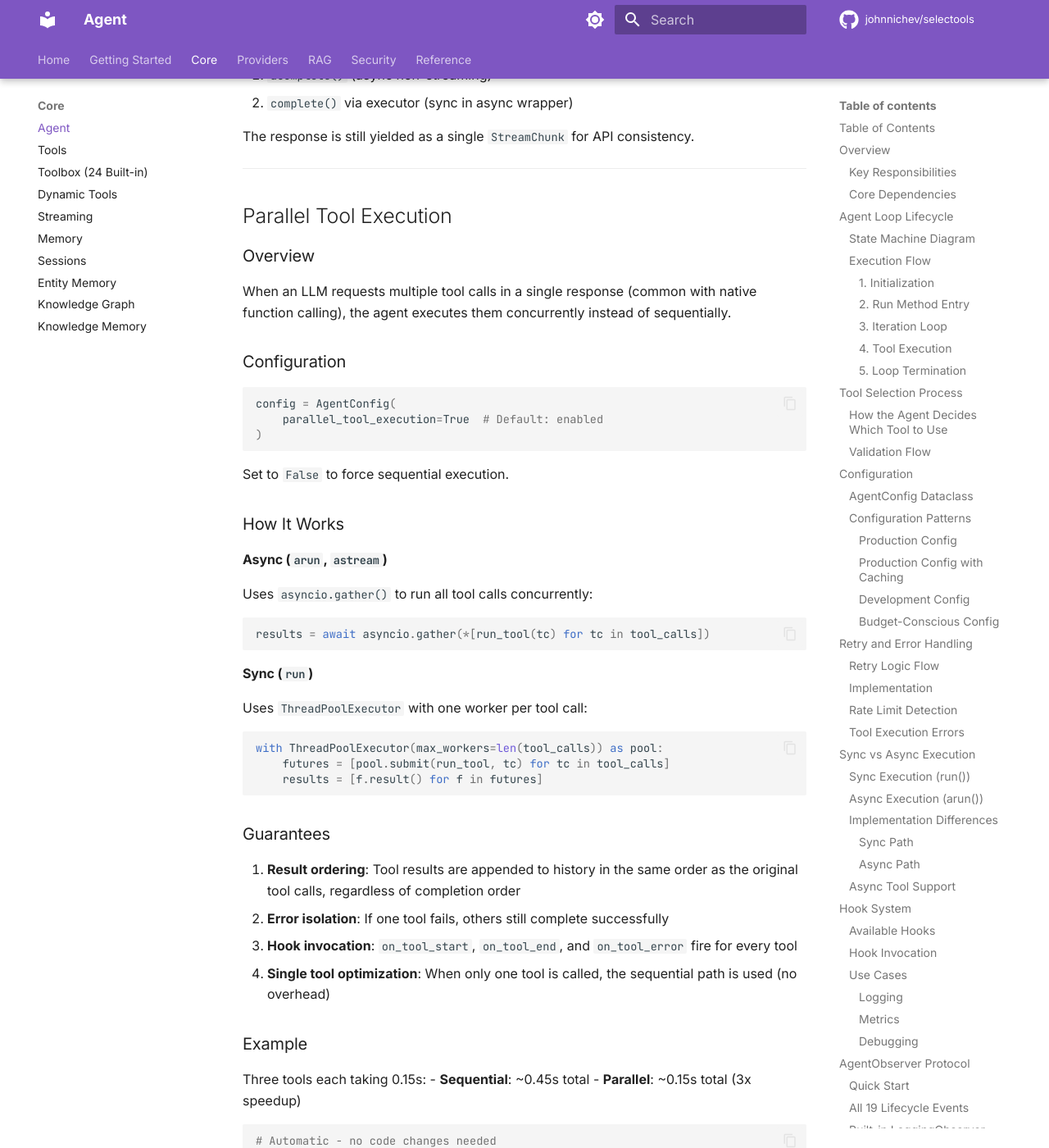
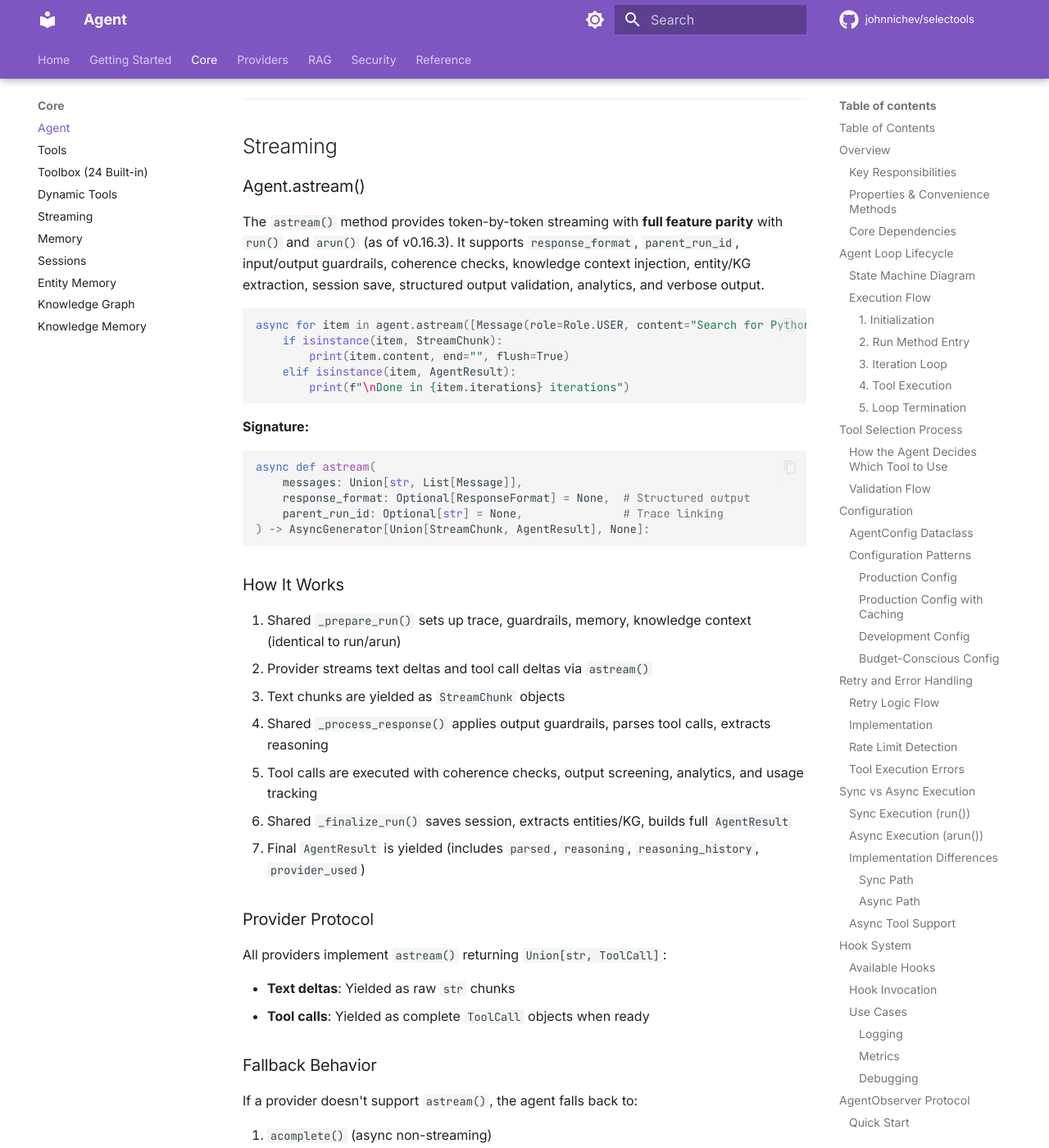
Before and after one commit to johnnichev/selectools, an MkDocs documentation site: the page built from docs/modules/AGENT.md, in a window 1280 px wide and 1400 px high, scrolled down 23477 px. Shown: the whole window at 82% size. Built offline with MkDocs 1.6.1 and Material for MkDocs 9.7.7, drawn with Linux system fonts in a browser that asks for light colours; comment, search, counter and statistics services are not loaded; the version menu is left out; some of the changed text lies outside the part shown.

Commit message:
release: v0.16.3 — agent refactoring + astream() full parity
Refactor Agent class to eliminate ~800 lines of duplicated setup/teardown
logic across run(), arun(), and astream() via shared helpers. Fix 14+
feature gaps in astream() that made it a second-class execution method.

Added:
- Agent.name property, Agent.__call__() shorthand
- parent_run_id param on run/arun/astream for trace linking
- response_format param on astream (was missing)
- GraphExecutionError exception (v0.17.0 pre-work)
- _RunContext dataclass + _prepare_run/_finalize_run/_process_response helpers
- _clone_for_isolation() for batch processing
- 29 regression tests (tests/agent/test_astream_parity.py)

Fixed (astream parity):
- Input/output guardrails, knowledge/entity/KG context injection
- Session load/save, memory summary, coherence checks
- Tool output screening, analytics, verbose output, chunk callback
- Structured output validation, reasoning extraction, tool_selection traces
- Tool-not-found and policy denial trace steps, per-tool usage tracking
- History append order, full AgentResult fields

Docs: Updated AGENT.md, EXCEPTIONS.md, ARCHITECTURE.md, index.md,
README.md, CLAUDE.md with new features and corrected counts.

````diff
--- a/docs/modules/AGENT.md
+++ b/docs/modules/AGENT.md
@@ -48,6 +48,24 @@ The **Agent** class is the central orchestrator of the selectools framework. It
 13. **Streaming**: Token-level streaming with native tool support
 14. **Response Caching**: Avoid redundant LLM calls via pluggable cache layer
 15. **Tool Policy & HITL**: Declarative allow/review/deny rules with human approval
+
+### Properties & Convenience Methods
+
+| Property / Method | Description |
+|---|---|
+| `agent.name` | Returns `config.name` (default: `"agent"`). Useful for multi-agent identification. |
+| `agent(messages, **kw)` | Shorthand for `agent.run(messages, **kw)` via `__call__`. |
+| `agent.ask(prompt)` | Shorthand for `run()` with a single string prompt. |
+| `agent.aask(prompt)` | Async version of `ask()`. |
+
+```python
+# Named agents for multi-agent systems
+researcher = Agent(tools=[search], config=AgentConfig(name="researcher"))
+print(researcher.name)  # "researcher"
+
+# Call the agent directly
+result = researcher("Find info about Python")  # same as researcher.run(...)
+```
 
 ### Core Dependencies
 
@@ -603,6 +621,15 @@ except Exception as exc:
 
 ## Sync vs Async Execution
 
+All three execution methods share the same parameters and feature set (as of v0.16.3):
+
+| Parameter | Type | Default | Description |
+|---|---|---|---|
+| `messages` | `str \| List[Message]` | required | User prompt or message list |
+| `stream_handler` | `Callable[[str], None]` | `None` | Callback for streaming chunks (run/arun only) |
+| `response_format` | `ResponseFormat` | `None` | Pydantic model or JSON Schema for structured output |
+| `parent_run_id` | `str` | `None` | Links trace to a parent agent's run for nested orchestration |
+
 ### Sync Execution (`run()`)
 
 ```python
@@ -782,7 +809,7 @@ agent = Agent(
 )
 ```
 
-### All 19 Lifecycle Events
+### All 25 Lifecycle Events
 
 | Event | Scope | Parameters (after `run_id`) | When |
 |---|---|---|---|
@@ -1043,7 +1070,7 @@ Each section is only present when the corresponding feature is configured and ha
 
 ### Agent.astream()
 
-The `astream()` method provides token-by-token streaming with native tool call support:
+The `astream()` method provides token-by-token streaming with **full feature parity** with `run()` and `arun()` (as of v0.16.3). It supports `response_format`, `parent_run_id`, input/output guardrails, coherence checks, knowledge context injection, entity/KG extraction, session save, structured output validation, analytics, and verbose output.
 
 ```python
 async for item in agent.astream([Message(role=Role.USER, content="Search for Python")]):
@@ -1053,13 +1080,25 @@ async for item in agent.astream([Message(role=Role.USER, content="Search for Pyt
         print(f"\nDone in {item.iterations} iterations")
 ```
 
+**Signature:**
+
+```python
+async def astream(
+    messages: Union[str, List[Message]],
+    response_format: Optional[ResponseFormat] = None,  # Structured output
+    parent_run_id: Optional[str] = None,               # Trace linking
+) -> AsyncGenerator[Union[StreamChunk, AgentResult], None]:
+```
+
 ### How It Works
 
-1. Provider streams text deltas and tool call deltas via `astream()`
-2. Text chunks are yielded as `StreamChunk` objects
-3. Tool calls are accumulated until complete, then executed
-4. Tool results are appended to history and the loop continues
-5. Final `AgentResult` is yielded when no more tool calls
+1. Shared `_prepare_run()` sets up trace, guardrails, memory, knowledge context (identical to run/arun)
+2. Provider streams text deltas and tool call deltas via `astream()`
+3. Text chunks are yielded as `StreamChunk` objects
+4. Shared `_process_response()` applies output guardrails, parses tool calls, extracts reasoning
+5. Tool calls are executed with coherence checks, output screening, analytics, and usage tracking
+6. Shared `_finalize_run()` saves session, extracts entities/KG, builds full `AgentResult`
+7. Final `AgentResult` is yielded (includes `parsed`, `reasoning`, `reasoning_history`, `provider_used`)
 
 ### Provider Protocol
 
--- a/pyproject.toml
+++ b/pyproject.toml
@@ -4,7 +4,7 @@ build-backend = "setuptools.build_meta"
 
 [project]
 name = "selectools"
-version = "0.16.2"
+version = "0.16.3"
 description = "Production-ready AI agents with tool calling, structured output, execution traces, and RAG. Provider-agnostic (OpenAI, Anthropic, Gemini, Ollama) with fallback chains, batch processing, tool policies, streaming, caching, and cost tracking."
 readme = "README.md"
 requires-python = ">=3.9"
--- a/src/selectools/__init__.py
+++ b/src/selectools/__init__.py
@@ -1,6 +1,6 @@
 """Public exports for the selectools package."""
 
-__version__ = "0.16.2"
+__version__ = "0.16.3"
 
 # Import submodules (lazy loading for optional dependencies)
 from . import embeddings, guardrails, models, rag, toolbox
@@ -11,6 +11,7 @@ from .cache import Cache, CacheKeyBuilder, CacheStats, InMemoryCache
 from .coherence import CoherenceResult
 from .entity_memory import Entity, EntityMemory
 from .exceptions import (
+    GraphExecutionError,
     MemoryLimitExceededError,
     ProviderConfigurationError,
     SelectoolsError,
@@ -91,6 +92,7 @@ __all__ = [
     "ToolExecutionError",
     "ProviderConfigurationError",
     "MemoryLimitExceededError",
+    "GraphExecutionError",
     # Usage tracking
     "UsageStats",
     "AgentUsage",
````
Also changed, not shown: .claude/skills/audit/SKILL.md (+3 -3 lines), CHANGELOG.md (+47 -0 lines), CLAUDE.md (+5 -1 lines), README.md (+3 -3 lines), docs/ARCHITECTURE.md (+3 -3 lines), docs/index.md (+2 -2 lines), docs/modules/EXCEPTIONS.md (+36 -1 lines), 4 other files.
